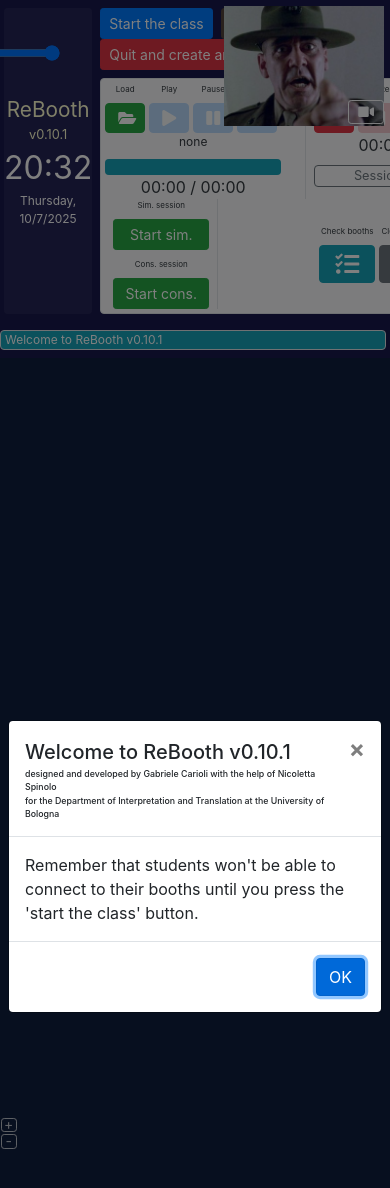
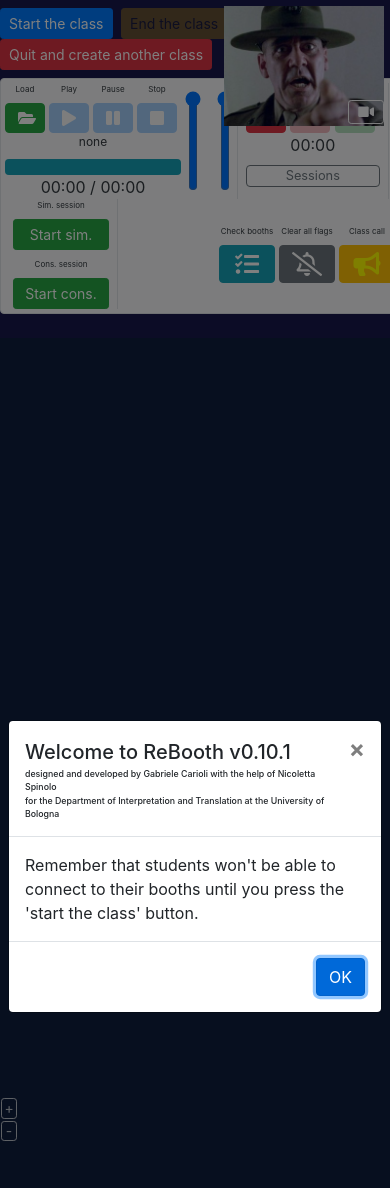
Before and after one commit to bilo1967/rebooth, a PHP site: page /session in a window 390 px wide. Shown: the top 1188 px of the page. Run offline with PHP 8.4, Linux system fonts and the light colour scheme; the visitor is signed in with stand-in values (Sample User, id 1); some libraries are stand-ins or nearby versions.

Commit message:
Many adaptations for booth.html and session.html. Using new default vertical sliders.

```diff
--- a/css/rebooth.css
+++ b/css/rebooth.css
@@ -8,17 +8,36 @@
 
     --tiny-video-width: 120px;
     --small-video-width: 160px;
-    --medium-video-width: 200px;
     --large-video-width: 300px;
 
     --video-toolbar-height: 36px;
     --video-toolbar-button-height: 24px;
     --video-wide-toolbar-button-height: 40px;
 
+    --booth-header-height: 1.7rem;
+    --booth-footer-height: 1.7rem;
+    --default-booth-side: 214px;
+
+    --vertical-slider-container-width: 20px;
+
     --video-height: var(--default-video-height);
-    --video-width: var(--default-video-width);
 }
 
+@media (max-width: 700px) {
+    .hide-on-narrow-display {
+        display: none!important;
+    }
+}
+
+.booth-side {
+    --booth-side: var( --default-booth-side );
+}
+
+.connection {
+    width: var( --booth-side );
+    _height: calc( 1 * var( --booth-side ));
+    height: var( --booth-side );
+}
 
 ::placeholder {
   color: rgb(240, 240, 240);
@@ -250,62 +265,29 @@ div.custom-control-right .custom-control-label::after{
     line-height: 1.2;
 }
 
-
-/*
-input.vertical-slider[type=range]::-moz-range-track {
-  cursor: pointer;
-  background: #e0e0e0;
-  border-radius: 2px;
-  border: 0.2px solid #a0a0a0;
-}
-
-input.vertical-slider[type=range]::-moz-range-thumb {
-  height: 12px;
-  width: 12px;
-  border-radius: 12px;
-  border: 0.5px solid black;
-  background: blue;
-  cursor: pointer;
-}
-*/
-
-/* Vertical slider and custom vertical slider track and thumb for mozilla firefox */
-
-.booth-vertical--slider {
-    width: 120px;
-    height: 20px;
-    right: -40px;
-
-}
-
-
-.teacher-vertical-slider-container {
-    position:relative;
-    width: 20px;
-}
+/* Vertical slider  */
 
 .teacher-vertical-slider {
-    position: absolute;
-    top: 45px;
-    left: -40px;
-    width: 100px !important;
-}
-
-.booth-vertical-slider-container {
-    position:relative;
-    width: 20px;
+  height: 100px;
 }
 
 .booth-vertical-slider {
-    position: absolute;
-    top: 80px;
-    left: -40px;
-    width: 100px !important;
+  height: 140px;
 }
 
-.vertical-slider {
-    position: absolute;
-    transform: rotate(270deg);
+/*
+ * This is not compatible with older versions of Safari,
+ * but since rebooth does not work with Safari, we don't care
+ */
+
+input[type="range"].vertical {
+  /*
+  margin-block-start: 5px;
+  margin-block-end: 5px;
+  */
+  writing-mode: vertical-lr;
+  direction: rtl;
+  caret-color: red;
 }
 
 
@@ -393,7 +382,72 @@ input.vertical-slider[type=range]::-moz-range-thumb {
     font-weight: bold;
 }
 
-/* Change bootstrap disabled class */
-.btn.disabled, .btn:disabled {
-    opacity: .25;
+/* elements behaving like buttons */
+.btn-pseudo, .btn-panel {
+    cursor: pointer;
 }
+.btn-pseudo.disabled, .btn-panel.disabled {
+    cursor: default;
+}
+
+/* change bootstrab disabled button opacity */
+.btn.disabled, .btn:disabled, .btn-pseudo.disabled {
+    opacity: .33;
+}
+
+.crop-stream {
+    object-fit: cover;
+}
+
+/* Define some variables for background opacity */
+.bg-opacity-0   { --bg-opacity:     0; }
+.bg-opacity-20  { --bg-opacity:   20%; }
+.bg-opacity-25  { --bg-opacity:   25%; }
+.bg-opacity-33  { --bg-opacity: 33.3%; }
+.bg-opacity-50  { --bg-opacity:   50%; }
+.bg-opacity-66  { --bg-opacity: 66.6%; }
+.bg-opacity-75  { --bg-opacity:   75%; }
+.bg-opacity-100 { --bg-opacity:  100%; }
+
+.bg-disconnected {
+    background-color: rgba(108, 117, 125, var(--bg-opacity));
+}
+
+.bg-connected {
+    background-color: rgba(0, 0, 255, var(--bg-opacity));
+}
+
+.bg-recording {
+    background-color: rgba(255, 0, 0, var(--bg-opacity));
+}
+
+.btn-xs {
+  display: inline-flex !important; /* Usa flex per allineamento */
+  align-items: center !important; /* Centra verticalmente */
+  justify-content: center !important; /* Centra orizzontalmente (opzionale) */
+  padding: 0.2rem 0.35rem !important;
+  font-size: 0.66rem;
+  height: 1.3rem !important;
+  line-height: 1.3 !important;
+  border-radius: 2px;
+  gap: 0.2rem; /* Spaziatura tra icona e testo (se presente) */
+}
+
+.d-flex-center-justify-horizontal {
+  display: flex;
+  flex-direction: row;
+  align-items: center;
+  justify-content: center;
+}
+
+.d-flex-center-justify-vertical {
+  display: flex;
+  flex-direction: column;
+  align-items: center;
+  justify-content: center;
+}
+
+.app-info {
+    width: 10rem;
+    background-color: rgba(255,255,255,0.05);
+}
```
Also changed, not shown: other parts of css/rebooth.css (+21 -18 lines).
